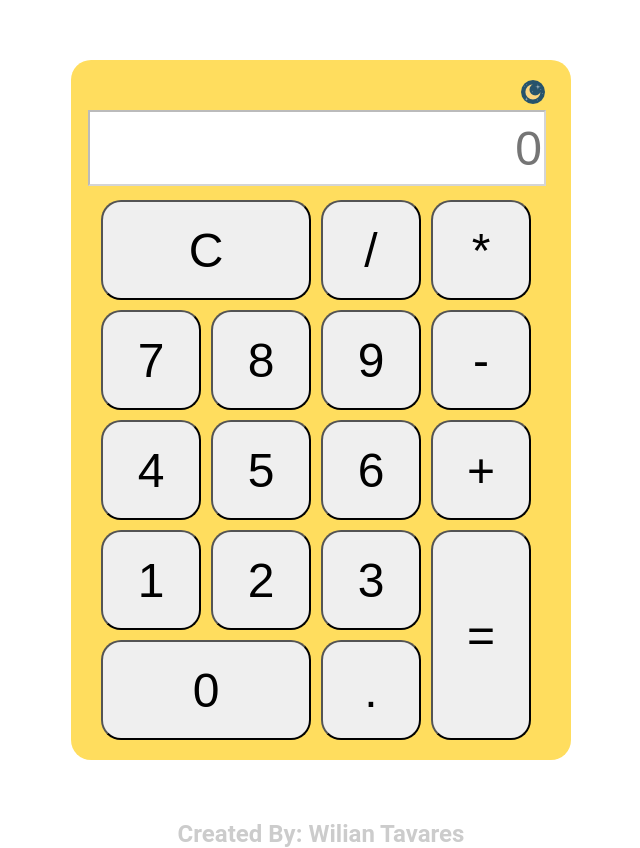
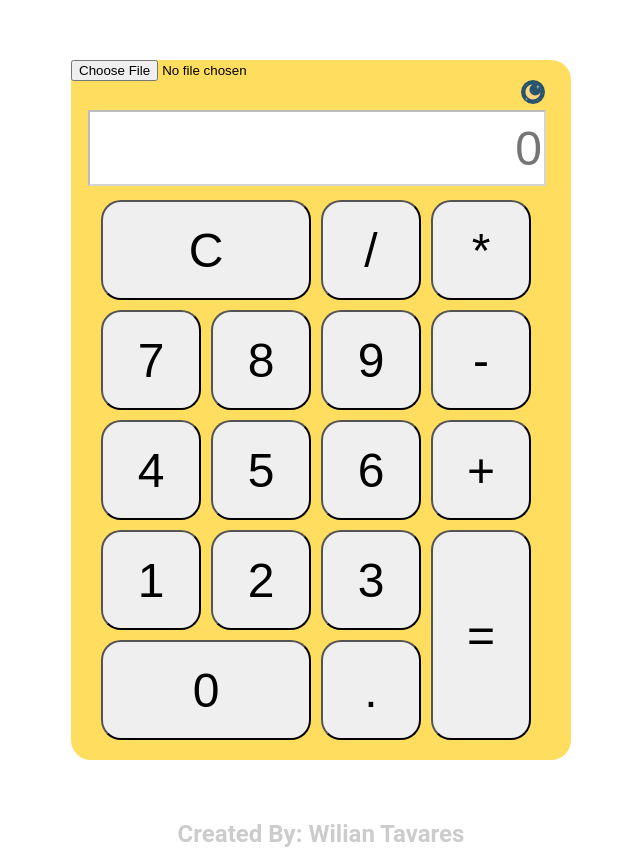
Before and after one commit to wilian-tavares/Calculadora-APP, a plain HTML site: page index.html in a window 1280 px wide. Shown: the whole page, without its empty margins (319-959 px from the left). Drawn offline with Linux system fonts and the light colour scheme.

Commit message:
Atualização.... mudança do Background pelo Usuario.

```diff
--- a/index.html
+++ b/index.html
@@ -9,6 +9,7 @@
 
     <script src="javascript.js" defer> </script>
 
+    <link rel="icon" href="imagens/calculadora-icon.jpg">
     <link rel="stylesheet" href="css/estilo.css">
 
 
@@ -16,22 +17,18 @@
 </head>
 
 <body>
+
+
     <input type="checkbox" id="modo-noturno">
     <main>
 
 
 
+        <div class="calculadora" id="calculadora">
+            <!-- <input name="imagem-fundo" id="imagem-usuario" type="file" accept="image/png, image/jpeg"> -->
+            <input type="file" id="file_input" class="file_input" onchange="onSelectImage(event)" />
 
-        <div class="calculadora">
             <label for="modo-noturno" class="btn-img"></label>
-            <!-- <div class="btn">
-            <input name="btn-noturno" type="checkbox" id="btn-noturno">
-            <label class="btn-img" for="btn-noturno"> -->
-
-            <!-- <img src="imagens/sol.png" alt="sol"> -->
-            <!-- <img src="imagens/noturno.png" alt="lua"> -->
-            <!-- </label>
-        </div> -->
 
             <input class="resultado" id="resultado" type="text" placeholder="0" disabled="disabled">
 
--- a/javascript.js
+++ b/javascript.js
@@ -27,3 +27,23 @@ function calcular(tipo, valor) {
         qtd = 0;
     }
 }
+
+function onSelectImage(event) {
+    // se usuário não selecionou nenhum imagem não faça nada
+    if (!event.target.files.length) return;
+
+    // aqui pegaremos a primeira imagem da lista: FileList
+    var selectedFile = event.target.files[0];
+
+    // FileReader https://developer.mozilla.org/en-US/docs/Web/API/FileReader/readAsDataURL
+    var reader = new FileReader();
+
+    // assim que terminar de ler a imagem
+    // jogá-la como plano de fundo da #calculadora
+    reader.onload = function (event) {
+        document.querySelector('#calculadora').style.background = "url('" + event.target.result + "') no-repeat 0 0";
+    };
+
+    // Informa ao reader para ler a image como base64
+    reader.readAsDataURL(selectedFile);
+}
```
Also changed, not shown: css/estilo.css (line endings or trailing spaces), imagens/calculadora-icon.jpg (added).
